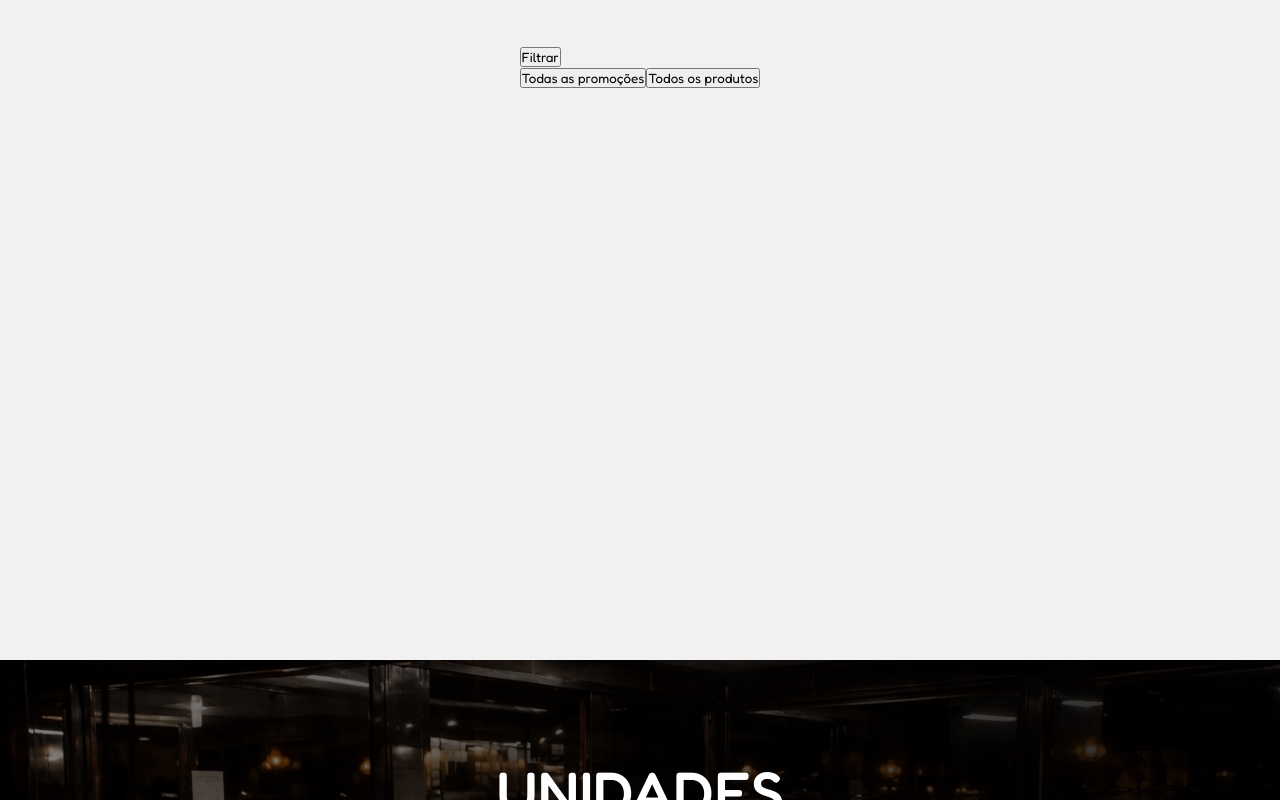
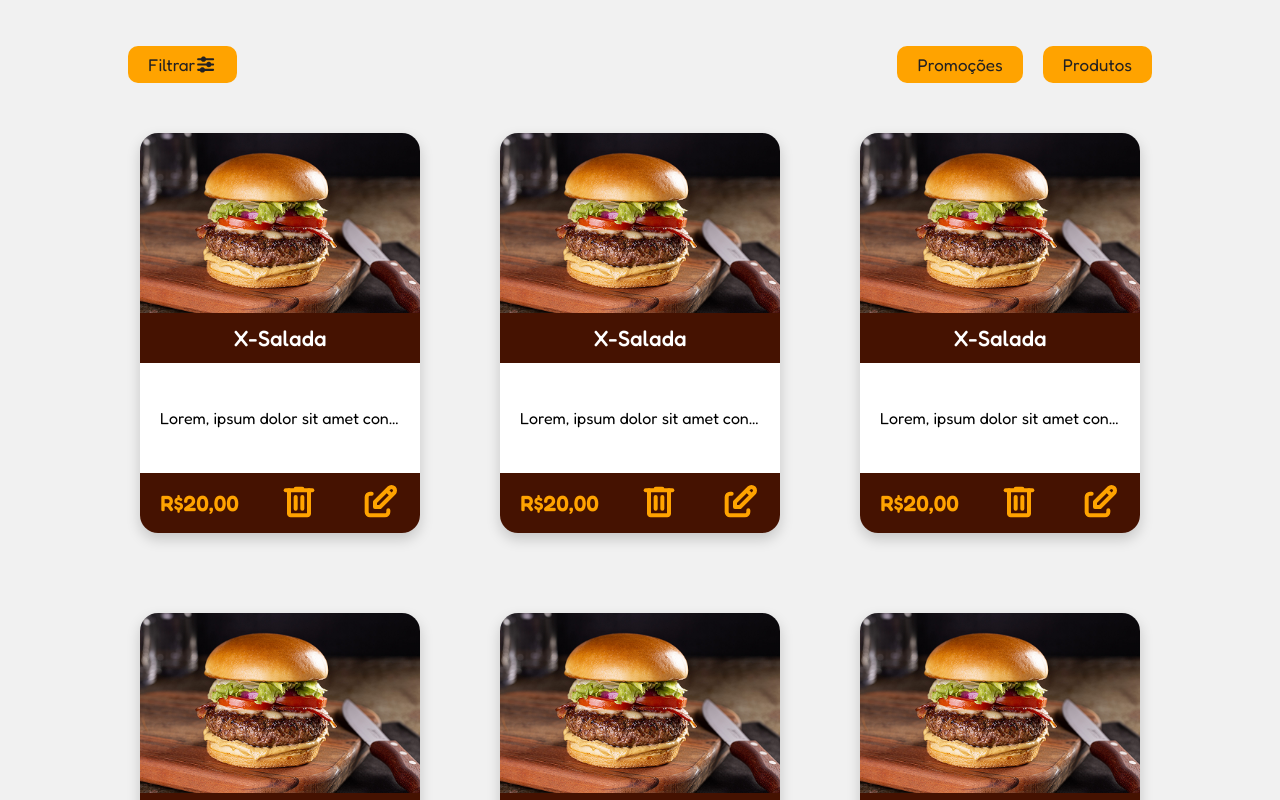
Before and after one commit to SamantaMelissa/VHBurguer_Next.js, a Next.js app: page /home in a window 1280 px wide. Shown: the part 1500-2300 px from the top of the page. Built offline with nearby package versions, Linux system fonts and the light colour scheme.

Commit message:
Subindo home 100% completa

```diff
--- a/package.json
+++ b/package.json
@@ -9,6 +9,9 @@
     "lint": "eslint"
   },
   "dependencies": {
+    "@fortawesome/fontawesome-svg-core": "^7.2.0",
+    "@fortawesome/free-solid-svg-icons": "^7.2.0",
+    "@fortawesome/react-fontawesome": "^3.3.1",
     "next": "16.2.3",
     "react": "19.2.4",
     "react-dom": "19.2.4"
--- a/src/components/card-produto/card-produto.module.css
+++ b/src/components/card-produto/card-produto.module.css
@@ -0,0 +1,84 @@
+.card_produto{
+    width: 280px;
+    background: #ffffff;
+    border-radius: 18px;
+    overflow: hidden;
+    /* garante que a imagem respeite o radius */
+    box-shadow: 0 6px 14px rgba(0, 0, 0, 0.18);
+    font-family: "Poppins", sans-serif;
+    text-align: center;
+
+    height: 400px;
+}
+
+/* imagem do topo */
+.img_produto{
+    width: 100%;
+    height: 180px;
+    object-fit: cover;
+    display: block;
+}
+
+.titulo_produto {
+    background: var(--vinho);
+    color: white;
+    font-weight: 500;
+    font-size: 22px;
+    /* padding: 14px 10px; */
+    margin: 0;
+    height: 50px;
+    align-content: center;
+}
+
+.desc_produto {
+    color: #000;
+    font-size: 16px;
+    /* padding: 26px 18px; */
+    margin: 0;
+    /* altura da linha do texto, ou seja, o espaço vertical entre uma linha e outra.
+Pensa nele como o “respiro” do texto */
+    line-height: 1.4;
+    height: calc(400px - 290px);
+    align-content: center;
+
+    text-overflow: ellipsis;
+    white-space: nowrap;
+    overflow: hidden;
+
+    padding: 20px;
+}
+
+.campo_itens {
+    display: flex;
+    align-items: center;
+    justify-content: center;
+
+    background: var(--vinho);
+    height: 60px;
+    align-content: center;
+    justify-content: space-around;
+}
+
+.campo_itens img {
+    width: 40px;
+    height: 40px;
+}
+
+.valor_produto {
+    color: var(--laranja-destaque);
+    font-weight: 600;
+    font-size: 22px;
+    /* padding: 16px; */
+    margin: 0;
+}
+
+.campo_itens button{
+    background: none;
+    border: none;
+}
+
+
+.produto_inativo {
+    filter: blur(3px);
+    opacity: 0.5;
+}
--- a/src/components/card-produto/card-produto.tsx
+++ b/src/components/card-produto/card-produto.tsx
@@ -1,16 +1,20 @@
 import styles from "./card-produto.module.css"
 
 const CardProduto = () => {
-    return(
-        <article>
-            <img src="" alt="" />
-            <h3></h3>
-            <p></p>
-            <div>
-                <p></p>
-                <img src="" alt="" />
-                <img src="" alt="" />
-                <img src="" alt="" />
+    return (
+        <article className={styles.card_produto}>
+            <img src="/imgs/HamburguerAlcatraComBacon.png" alt="Produto vendido pela loja."
+                className={styles.img_produto} />
+            <h3 className={styles.titulo_produto}>X-Salada</h3>
+            <p className={styles.desc_produto}>Lorem, ipsum dolor sit amet consectetur adipisicing elit. Tempore earum itaque repellat voluptas reprehenderit exercitationem sequi quo. Perspiciatis qui accusamus, nesciunt saepe nostrum ut non exercitationem sapiente similique dolor impedit.</p>
+            <div className={styles.campo_itens}>
+                <p className={styles.valor_produto}>R$20,00</p>
+                <button>
+                    <img src="/imgs/trash.svg" alt="ícone que representa exclusão" />
+                </button>
+                <button>
+                    <img src="/imgs/editar.svg" alt="ícone que representa edição" />
+                </button>
             </div>
         </article>
     )
--- a/src/components/lista-produto/lista-produto.module.css
+++ b/src/components/lista-produto/lista-produto.module.css
@@ -1,99 +1,53 @@
-#filtros {
-    /* width: 100%; */
+#botoes_home {
+    width: 100%;
     display: flex;
-    justify-content: flex-start;
+    justify-content: space-between;
+    flex-wrap: wrap;
 }
 
-/* botão com icon */
-#filtros button {
-    display: inline-flex;
-    align-items: center;
-    justify-content: center;
-    gap: 15px;
-
+.botao {
     padding: 8px 20px;
     border: 0;
     border-radius: 10px;
-
     background: var(--laranja-destaque);
-
     color: var(--fundo-escuro);
-
     cursor: pointer;
-    /* box-shadow: 0 8px 0 rgba(0, 0, 0, .18); */
     transition: transform .06s ease, box-shadow .06s ease;
+    font-size: var(--tamanho-texto-btn);
 }
 
-#filtros button:active {
+.botao:active {
     transform: translateY(4px);
     box-shadow: 0 4px 0 rgba(0, 0, 0, .18);
 }
 
-#btn_filtrar_text {
-    font-size: var( --tamanho-texto-btn);
-    font-weight: 500;
-}
-
-#btn_filtrar_icon {
-    width: 25px;
-    height: 25px;
-    flex: 0 0 auto;
-}
-
-.btn_home {
+#botoes_direita {
+    width: 50%;
     display: flex;
+    justify-content: flex-end;
     gap: 20px;
 }
 
-#btn_cardapio button {
-    padding: 8px 20px;
-    border: 0;
-    border-radius: 10px;
-
-    background: var(--laranja-destaque);
-
-    color: var(--fundo-escuro);
-
-    cursor: pointer;
-
-
-    font-size: var( --tamanho-texto-btn);
-    font-weight: 500;
-
+#cards_produtos {
+    display: grid;
+    grid-template-columns: 1fr;
+    gap: 80px;
 }
 
-#campo_btn {
-    display: flex;
-    width: 100%;
-    justify-content: space-between;
+/* RESPONSIVIDADE: */
+@media (max-width: 768px) {
+    #botoes_home {
+        max-width: 500px;
+    }
 }
 
-
-
-/* fechamento do botão com icon */
-
-.cards_produtos {
-
-    /* display: grid; */
-    /* grid-template-columns: repeat(3, 1fr); */
-    display: grid;
-    grid-template-columns: 1fr;
-    /* Mobile primeiro */
-    gap: 80px;
-    /* gap: 100px; */
-    /* display: flex;
-    justify-content: space-between;
-    flex-wrap: wrap;
-    gap: 50px; */
-
+@media (min-width: 768px) {
+    #cards_produtos {
+        grid-template-columns: repeat(2, 1fr);
+    }
 }
-
-@media (max-width: 1000px) {
-    .campo_btn {
-        display: flex;
-        width: 100%;
-        flex-direction: column;
-        gap: 20px;
+@media (min-width: 1200px) {
+    #cards_produtos {
+        grid-template-columns: repeat(3, 1fr);
     }
-
 }
--- a/src/components/lista-produto/lista-produto.tsx
+++ b/src/components/lista-produto/lista-produto.tsx
@@ -1,17 +1,30 @@
 import CardProduto from "../card-produto/card-produto";
 import styles from "./lista-produto.module.css";
+import { FontAwesomeIcon } from '@fortawesome/react-fontawesome'
+import { faSliders } from '@fortawesome/free-solid-svg-icons'
 
 const ListaProduto = () => {
     return (
         <>
-            <div>
-                <button>Filtrar</button>
-                <div>
-                    <button>Todas as promoções</button>
-                    <button>Todos os produtos</button>
+            <div id={styles.botoes_home}>
+                <button className={styles.botao}>
+                    Filtrar
+                    <FontAwesomeIcon icon={faSliders} />
+                </button>
+                <div id={styles.botoes_direita}>
+                    <button className={styles.botao}>Promoções</button>
+                    <button className={styles.botao}>Produtos</button>
                 </div>
             </div>
-            <CardProduto />
+            <div id={styles.cards_produtos}>
+                <CardProduto />
+                <CardProduto />
+                <CardProduto />
+                <CardProduto />
+                <CardProduto />
+                <CardProduto />
+                <CardProduto />
+            </div>
         </>
     )
 }
--- a/src/pages/home/index.tsx
+++ b/src/pages/home/index.tsx
@@ -38,7 +38,7 @@ const Home = () => {
                 </section>
                 <section id={styles.cardapio}>
                     <div className={`${styles.container_cardapio} layout_guide`}>
-                        <h2>Cardapio</h2>
+                        <h2>Cardápio</h2>
                         {/* chamar componente da lista */}
                         <ListaProduto/>
                     </div>
```
Also changed, not shown: 1 other file (tests, documents, lock files or other folders).
